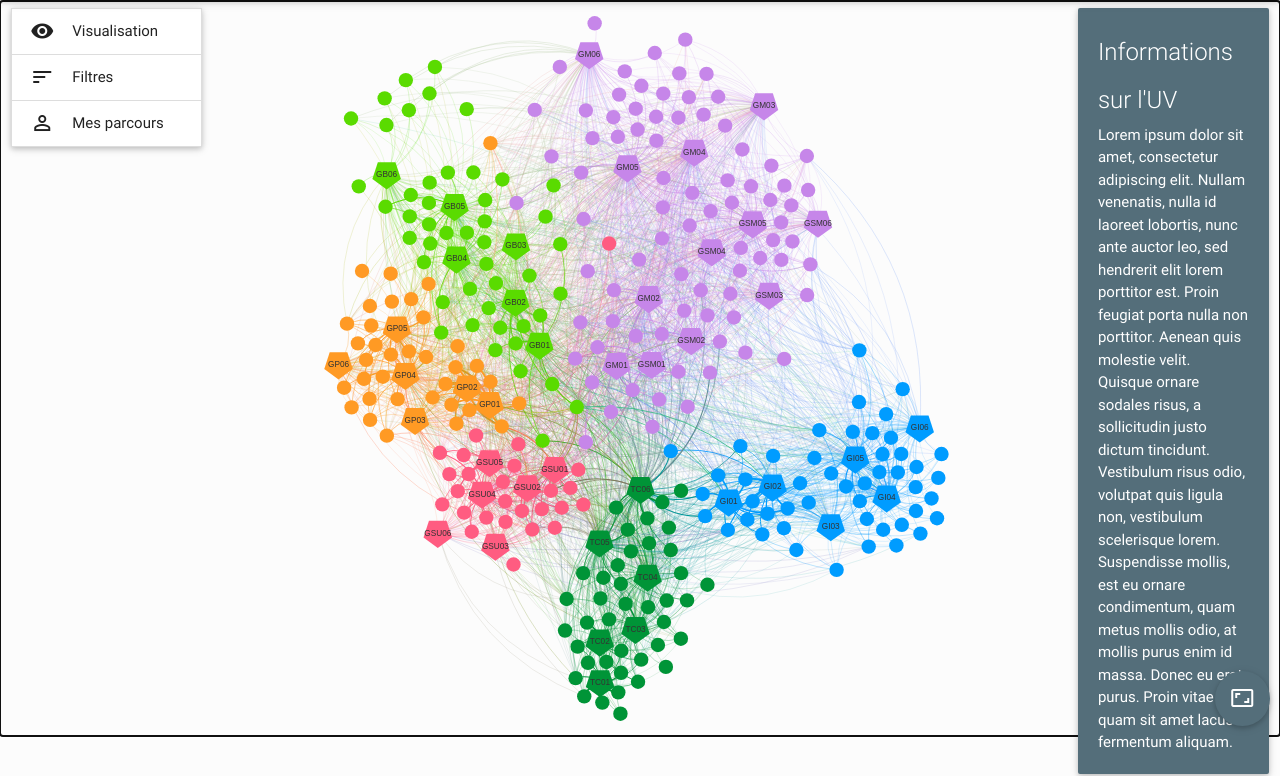
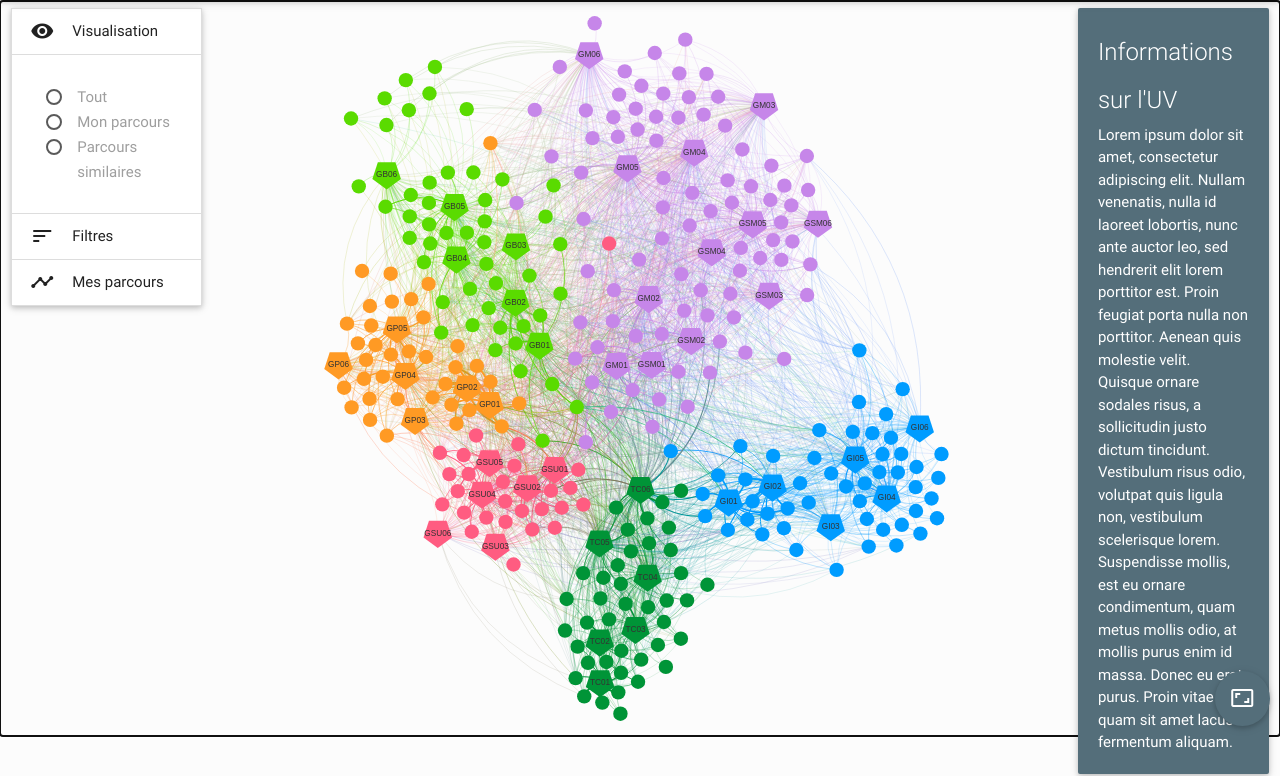
Before and after one commit to Bendabir/IC05, a PHP site: page / in a window 1280 px wide. Shown: the part 64-840 px from the top of the page. Run offline with PHP 8.4, Linux system fonts and the light colour scheme.

Commit message:
Add fancy style for keyboard key.

```diff
--- a/css/main.css
+++ b/css/main.css
@@ -34,3 +34,11 @@ body {
 .collapsible {
 	box-shadow: none;
 }
+
+kbd {
+	color: white;
+	background: #333;
+	padding: 2px 4px;
+	border-radius: 2px;
+	box-shadow: 1px 1px 2px 0px black;
+}
--- a/index.html
+++ b/index.html
@@ -69,18 +69,43 @@
 
 			<div class="col s2">
 				<div class="card" id="filters-card">
-						<ul class="collapsible" data-collapsible="accordion">
+						<ul class="collapsible" data-collapsible="expandable">
 							<li>
-								<div class="collapsible-header"><i class="material-icons">visibility</i>Visualisation</div>
-								<div class="collapsible-body"><p>Lorem ipsum dolor sit amet.</p></div>
+								<div class="collapsible-header active"><i class="material-icons">visibility</i>Visualisation</div>
+								<div class="collapsible-body">
+									<p>
+										<input name="visibility-group" type="radio" id="visibility-all" class="with-gap"/>
+										<label for="visibility-all">Tout</label>
+										<br />
+										<input name="visibility-group" type="radio" id="visibility-me" class="with-gap"/>
+										<label for="visibility-me">Mon parcours</label>
+										<br />
+										<input name="visibility-group" type="radio" id="visibility-same" class="with-gap"/>
+										<label for="visibility-same">Parcours similaires</label>
+									</p>
+								</div>
 							</li>
 							<li>
 								<div class="collapsible-header"><i class="material-icons">sort</i>Filtres</div>
-								<div class="collapsible-body"><p>Lorem ipsum dolor sit amet.</p></div>
+								<div class="collapsible-body">
+									<p>
+										<div class="input-field">
+											<select id="node-category">
+												<option value="" disabled selected>Choisissez une catégorie</option>
+												<option value="All">Tout</option>
+												<option value="CS">Seulement les CS</option>
+												<option value="TM">Seulements les TM</option>
+											</select>
+											<label>Catégorie</label>
+										</div>
+									</p>
+								</div>
 							</li>
 							<li>
-								<div class="collapsible-header"><i class="material-icons">perm_identity</i>Mes parcours</div>
-								<div class="collapsible-body"><p>Lorem ipsum dolor sit amet.</p></div>
+								<div class="collapsible-header"><i class="material-icons">timeline</i>Mes parcours</div>
+								<div class="collapsible-body">
+
+								</div>
 							</li>
 						</ul>
 				</div>
@@ -146,11 +171,11 @@
 					<h5>Commandes</h5>
 
 					<div>
-						<kbd>Espace</kbd> + <kbd>Clic gauche</kbd> : Sélectionner plusieurs noeuds<br />
-						<kbd>↑</kbd> <kbd>↓</kbd> <kbd>←</kbd> <kbd>→</kbd> : Se déplacer dans le graphe<br />
-						<kbd>Espace</kbd> + <kbd>↑</kbd> : Zoomer<br />
-						<kbd>Espace</kbd> + <kbd>↓</kbd> : Dézoomer<br />
-						<kbd>Espace</kbd> + <kbd>0</kbd> : Réinitialiser la vue<br />
+						<p><kbd>Espace</kbd> + <kbd>Clic gauche</kbd> : Sélectionner plusieurs noeuds</p><br />
+						<p><kbd>↑</kbd> <kbd>↓</kbd> <kbd>←</kbd> <kbd>→</kbd> : Se déplacer dans le graphe</p><br />
+						<p><kbd>Espace</kbd> + <kbd>↑</kbd> : Zoomer</p><br />
+						<p><kbd>Espace</kbd> + <kbd>↓</kbd> : Dézoomer</p><br />
+						<p><kbd>Espace</kbd> + <kbd>0</kbd> : Réinitialiser la vue</p><br />
 					</div>
 
 					<div class="divider"></div>
@@ -193,7 +218,7 @@
 				});
 				$(document).ready(function(){
 					$('.collapsible').collapsible({
-						accordion : true // A setting that changes the collapsible behavior to expandable instead of the default accordion style
+						accordion : false // A setting that changes the collapsible behavior to expandable instead of the default accordion style
 					});
 				});
 
```
